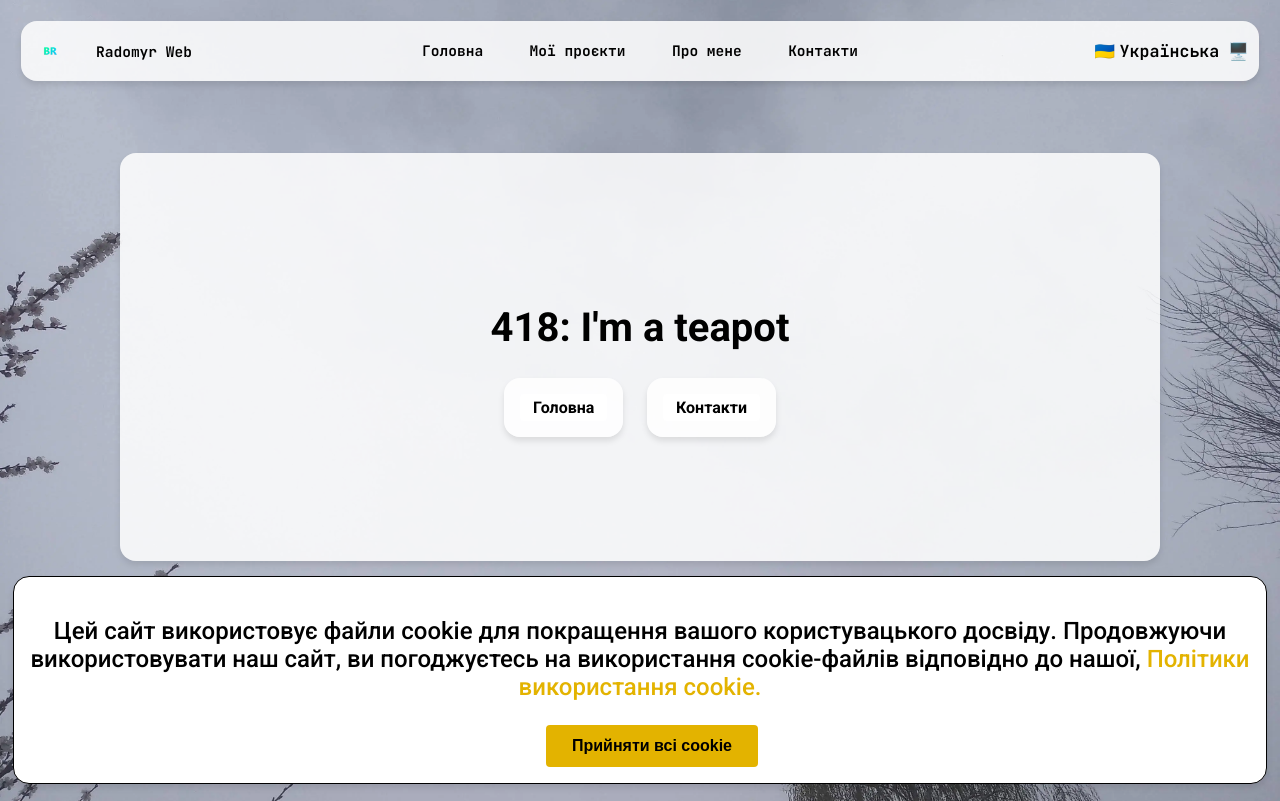
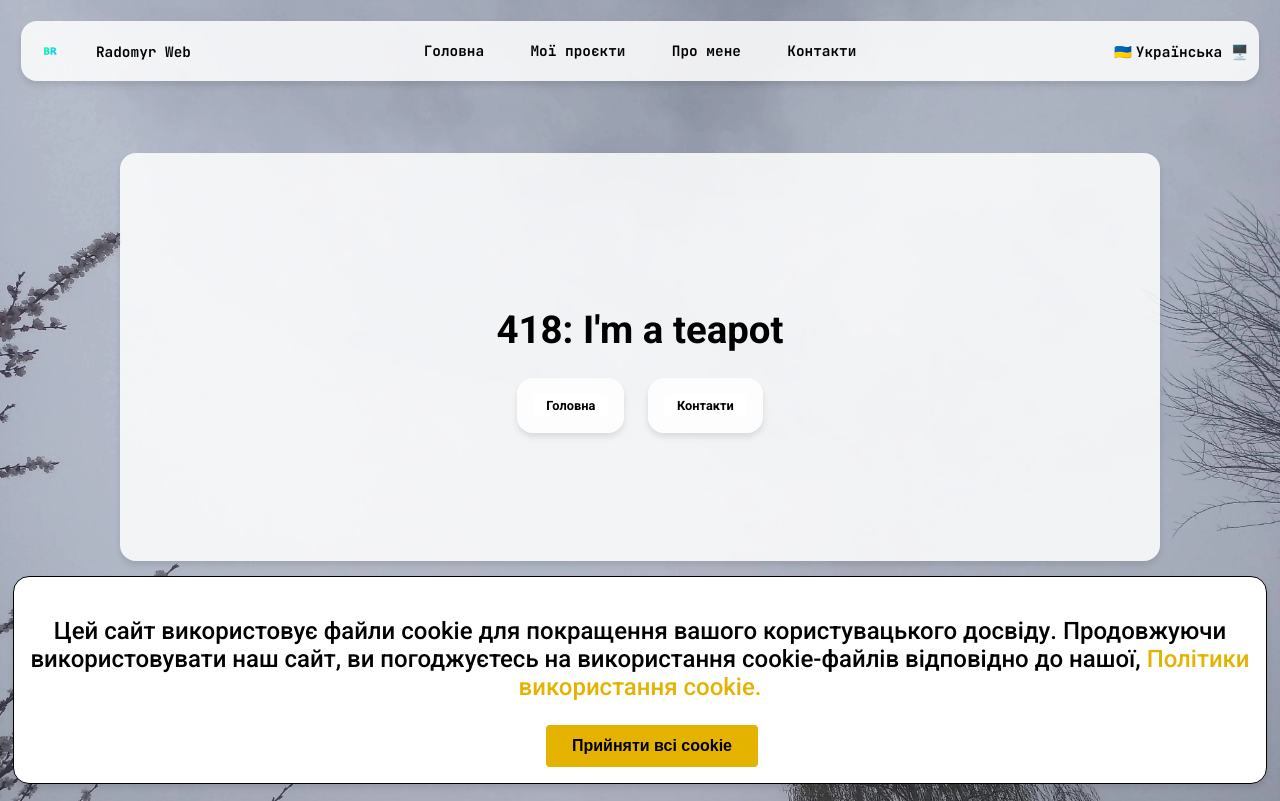
Before and after one commit to BRamil0/BR_web, a FastAPI app: page /418 in a window 1280 px wide. Shown: the top 801 px of the page. Run offline with FastAPI, Linux system fonts and the light colour scheme; parts of the project's set-up code (start-up, migrations or seed data) failed here and were passed over.

Commit message:
- fix bugs

```diff
--- a/src/static/css/footer.css
+++ b/src/static/css/footer.css
@@ -2,7 +2,7 @@
     position: relative;
     margin: calc(1vw + 1vh);
     background-color: rgba(var(--bg-color--rgb), var(--bg-color--alpha));
-    font-size: calc(0.6vw + 0.6vh); /* Масштабування тексту для футера */
+    font-size: 0.8rem; /* Масштабування тексту для футера */
     font-weight: bold;
     text-decoration: none;
     padding: calc(0.5vw + 0.5vh);
--- a/src/static/css/item_style.css
+++ b/src/static/css/item_style.css
@@ -21,15 +21,15 @@
     color: var(--text-color);
     background-color: rgba(var(--bg-color--rgb), var(--bg-color--alpha));
     border-radius: 2vmin;
-    padding: 2vmin;
+    padding: 1rem;
 
     width: fit-content; /* Розмір блоку відповідно до контенту */
-    max-width: 20vw; /* Максимальна ширина блоку */
+    max-width: 20rem; /* Максимальна ширина блоку */
 }
 
 .item-base img {
-    width: 5vmin;
-    height: 5vmin;
+    width: 1rem;
+    height: 1rem;
     filter: invert(var(--invert));
 }
 
@@ -39,7 +39,7 @@
     text-decoration: none;
     padding: 0.5vb 1vw;
     border-radius: 0.5vmin;
-    font-size: 2vmin;
+    font-size: 0.8rem;
     font-weight: bold;
     text-align: center;
 
@@ -53,7 +53,7 @@
 
 .item-base text {
     border-radius: 0.5vmin;
-    font-size: 2vmin;
+    font-size: 1rem;
     font-weight: bold;
     text-align: center;
 
--- a/src/static/css/language_menu.css
+++ b/src/static/css/language_menu.css
@@ -26,7 +26,7 @@
     background: none; /* Без фону */
     border: none; /* Без обводки */
     color: var(--text-color);
-    font-size: 1vmax; /* Розмір шрифту */
+    font-size: 1rem; /* Розмір шрифту */
     cursor: pointer; /* Курсор вказівник */
     padding: 0.5vh 1vw; /* Внутрішній відступ */
     border-radius: 1.8vmin; /* Заокруглення */
--- a/src/static/css/main_style.css
+++ b/src/static/css/main_style.css
@@ -2,7 +2,7 @@
     background-color: rgba(var(--bg-color--rgb), var(--bg-color--alpha));
     color: var(--text-color);
     padding: 1vmin;
-    font-size: 2.5vmin;
+    font-size: 1.2rem;
     text-align: center;
     border-radius: 2vmin;
     display: flex;
--- a/src/static/css/navbar.css
+++ b/src/static/css/navbar.css
@@ -2,7 +2,7 @@
     position: static;
     margin: calc(1vw + 1vh);
     background-color: rgba(var(--bg-color--rgb), var(--bg-color--alpha));
-    font-size: calc(0.7vw + 0.7vh); /* Масштабування тексту */
+    font-size: 0.9rem; /* Масштабування тексту */
     font-weight: bold;
     padding: calc(0.5vw + 0.5vh);
     border-radius: 2vmin;
@@ -71,7 +71,7 @@ nav img {
     background: none;
     border: none;
     color: var(--text-color);
-    font-size: calc(0.8vw + 0.8vh); /* Масштабування кнопки */
+    font-size: 0.9rem; /* Масштабування кнопки */
     cursor: pointer;
     padding: 0;
     border-radius: 1vmin;
--- a/src/static/css/theme-menu.css
+++ b/src/static/css/theme-menu.css
@@ -26,7 +26,7 @@
     background: none; /* Без фону */
     border: none; /* Без обводки */
     color: var(--text-color);
-    font-size: 1vmax; /* Розмір шрифту */
+    font-size: 1rem; /* Розмір шрифту */
     cursor: pointer; /* Курсор вказівник */
     padding: 0.5vh 1vw; /* Внутрішній відступ */
     border-radius: 1.8vmin; /* Заокруглення */
```
